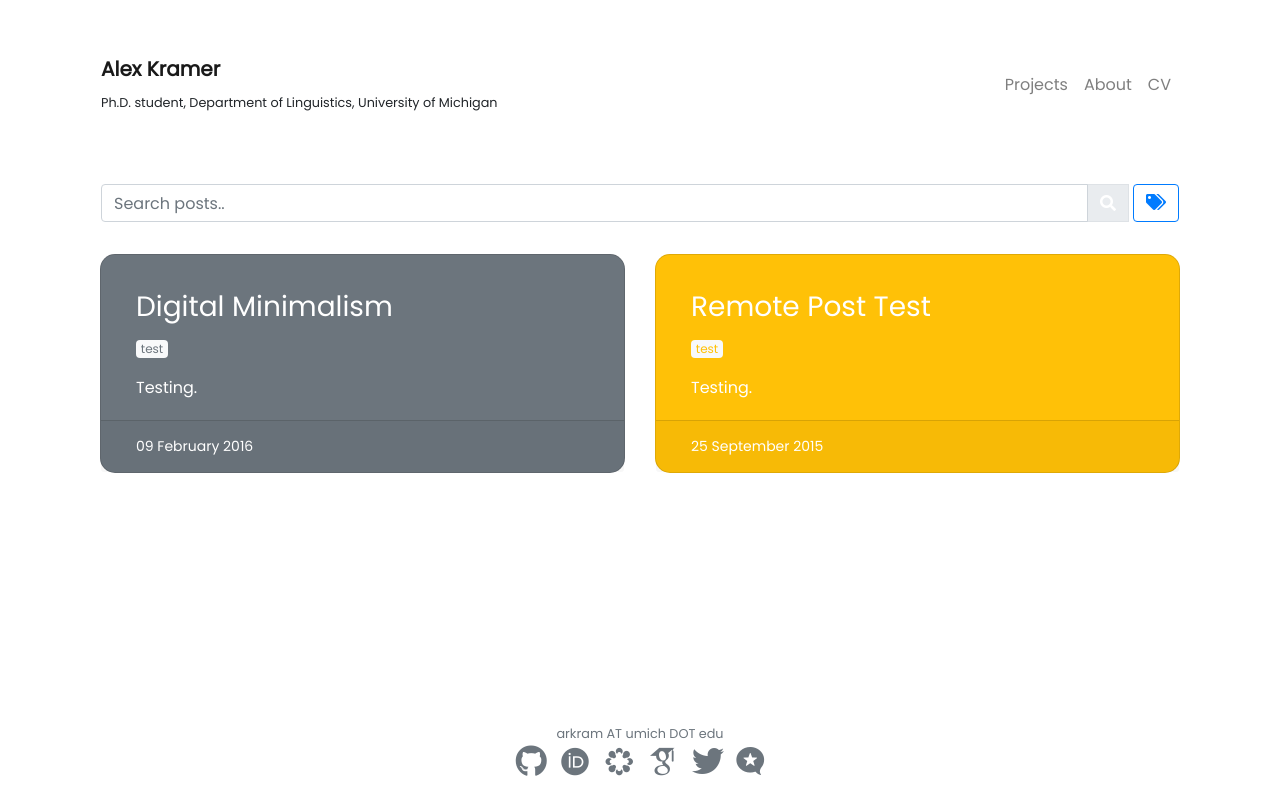
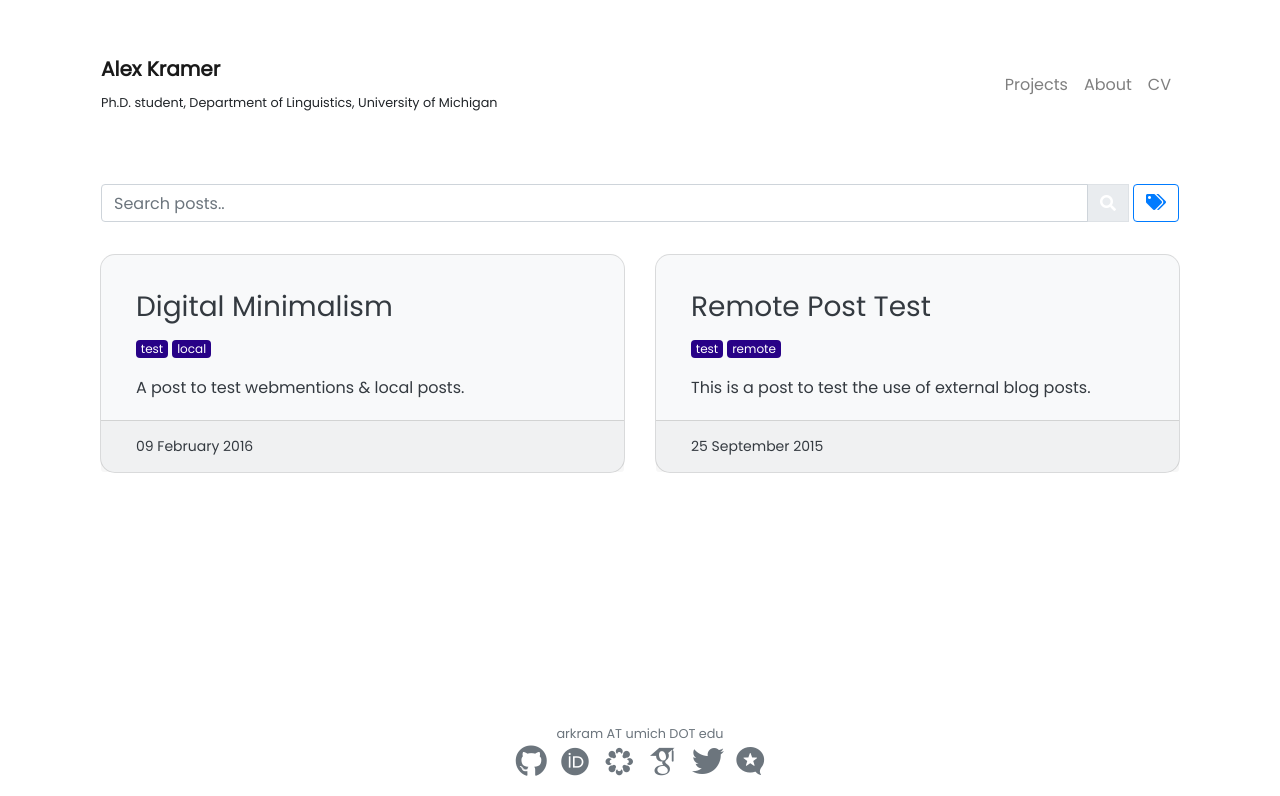
Before and after one commit to mathewajk/mathewajk.github.io, a Jekyll site: the page built from pages/blog.html, in a window 1280 px wide, cut to the strip 104-900 px from the top of the page. Built offline with Jekyll 4.4.1, drawn with Linux system fonts in a browser that asks for light colours; some web fonts are replaced; comment, search, counter and statistics services are not loaded.

```diff
--- a/_config.yml
+++ b/_config.yml
@@ -5,6 +5,7 @@ affiliation         : Department of Linguistics, University of Michigan
 description         : >-
                       I study the relationship between language processing and (contact-induced) language change using tools from experimental syntax and computational linguistics.
 baseurl             : "" # Change to empty quotes if you are hosting your site at <your-username>.github.io directly
+url                 : https://alexkramer.io
 repository          : narquelion/narquelion.github.io # Change to <your-username>/<your-username>.github.io (or remove it if you don't need remote projects)
 
 
--- a/_posts/2016-02-09-digital-minimalism.md
+++ b/_posts/2016-02-09-digital-minimalism.md
@@ -1,9 +1,9 @@
 ---
 title: Digital Minimalism
-tags: [test]
+tags: [test, local]
 style: fill
-color: secondary
-description: Testing.
+color: light
+description: A post to test webmentions & local posts.
 ---
 
 ## Header
--- a/assets/css/style.scss
+++ b/assets/css/style.scss
@@ -22,3 +22,12 @@ a {
 .text-color-theme-muted {
   color: $theme-color-muted;
 }
+
+
+.bg-theme-muted-color {
+  background-color: $theme-color-muted;
+}
+
+.bg-theme-color {
+  background-color: $theme-color;
+}
```
Also changed, not shown: _posts/2015-09-25-remote-test.md (+4 -4 lines), feed.json (added, +27 -0 lines).
